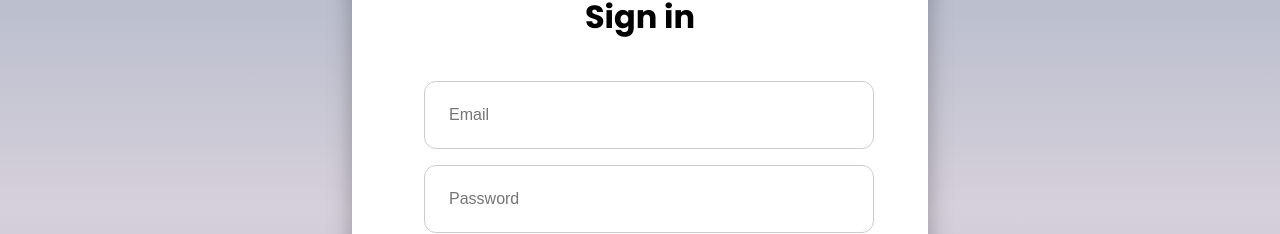
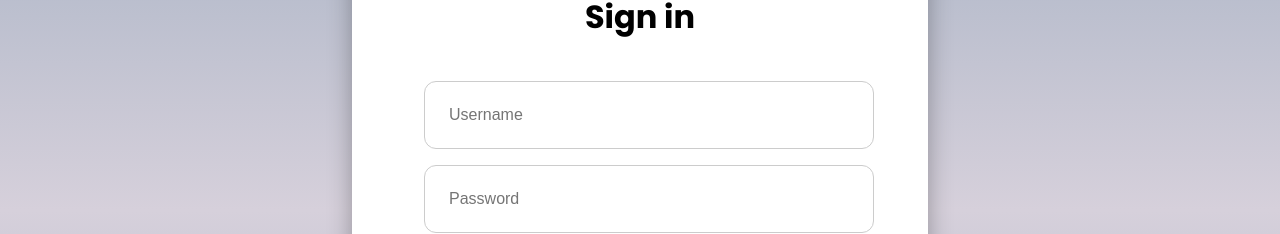
Before and after one commit to m5luo/cse110_study_schduler_app, a React (Create React App) app in the folder client/: page / in a window 1280 px wide. Shown: the part 190-424 px from the top of the page. Built offline with nearby package versions, Linux system fonts and the light colour scheme.

Commit message:
login routed to api endpoint

```diff
--- a/client/src/SignInForm.tsx
+++ b/client/src/SignInForm.tsx
@@ -1,25 +1,46 @@
 import React, { useState } from 'react';
 import { useNavigate } from 'react-router-dom';
 import './SignInForm.css';
+import { loginUser } from './utils/user-utils';
 
 const SignInForm: React.FC = () => {
   const navigate = useNavigate();
 
-  const [email, setEmail] = useState('');
+  const [username, setUsername] = useState('');
   const [password, setPassword] = useState('');
 
-  const handleEmailChange = (e: React.ChangeEvent<HTMLInputElement>) => {
-    setEmail(e.target.value);
+  const handleUsernameChange = (e: React.ChangeEvent<HTMLInputElement>) => {
+    setUsername(e.target.value);
   };
 
   const handlePasswordChange = (e: React.ChangeEvent<HTMLInputElement>) => {
     setPassword(e.target.value);
   };
 
-  const handleSubmit = (e: React.FormEvent) => {
+//   const handleSubmit = (e: React.FormEvent) => {
+//     e.preventDefault();
+//     console.log('Username:', username);
+//     console.log('Password:', password);
+//     loginUser({username: username, password: password, id: -1})
+//   };
+//   const [error, setError] = useState(null);
+
+  const handleSubmit = async (e: React.FormEvent) => {
     e.preventDefault();
-    console.log('Email:', email);
-    console.log('Password:', password);
+
+    try {
+      const response = await loginUser({ username: username, password: password, email: "" });
+      const token = response.token;
+
+      // Store the token in local storage
+      localStorage.setItem('token', token);
+      console.log(response)
+
+      // Redirect to the protected route
+      // ...
+    } catch (err: any) {
+      console.log(err.message);
+    }
   };
 
   return (
@@ -27,10 +48,10 @@ const SignInForm: React.FC = () => {
       <form onSubmit={handleSubmit} className="form">
         <h2 className="signInHeading">Sign in</h2>
         <input
-          type="email"
-          placeholder="Email"
-          value={email}
-          onChange={handleEmailChange}
+          type="username"
+          placeholder="Username"
+          value={username}
+          onChange={handleUsernameChange}
           className="signInInput"
           required
         />
```
